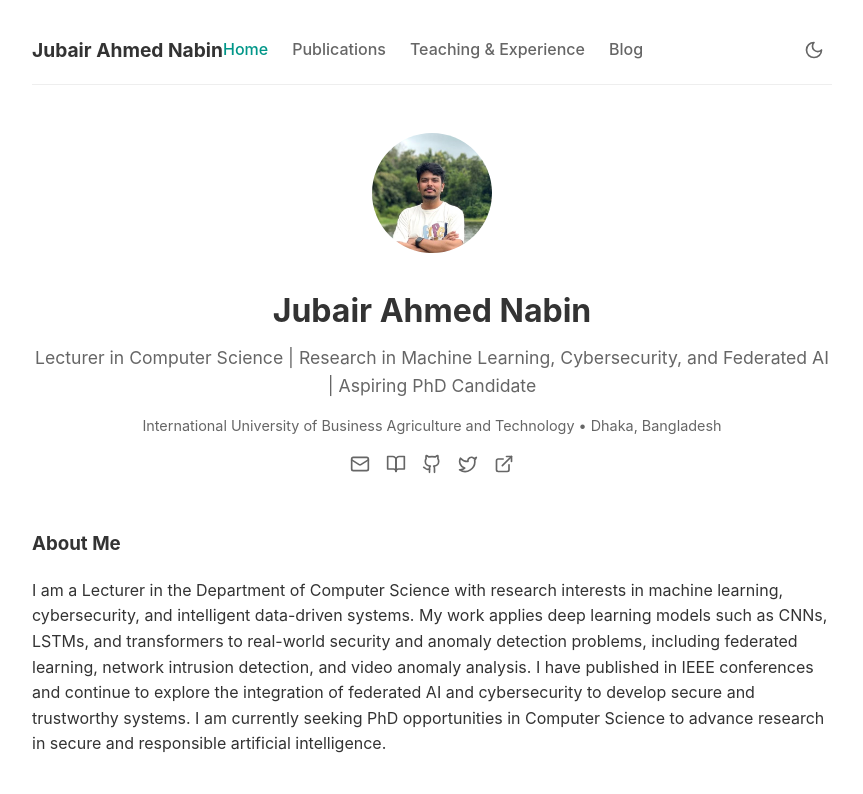
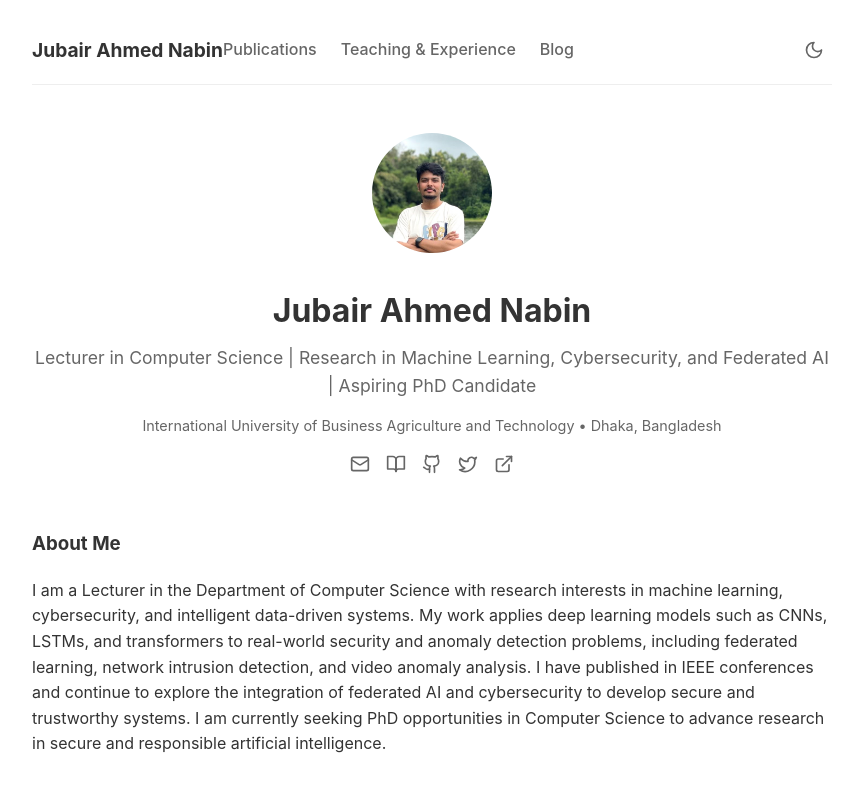
Before and after one commit to nabin47/nabin47.github.io, a React (Vite) app: page / in a window 1280 px wide. Shown: the top 794 px of the page, without its empty margins (208-1071 px from the left). Built offline with nearby package versions, Linux system fonts and the light colour scheme.

Commit message:
Remove redundant Home link from navbar

```diff
--- a/src/components/Layout.jsx
+++ b/src/components/Layout.jsx
@@ -29,7 +29,7 @@ export default function Layout() {
                     </div>
 
                     <ul className={`nav-links ${isMenuOpen ? 'open' : ''}`}>
-                        <li><NavLink to="/" onClick={closeMenu} className={({ isActive }) => isActive ? 'active' : ''}>Home</NavLink></li>
+
                         <li><NavLink to="/publications" onClick={closeMenu} className={({ isActive }) => isActive ? 'active' : ''}>Publications</NavLink></li>
                         <li><NavLink to="/experience" onClick={closeMenu} className={({ isActive }) => isActive ? 'active' : ''}>Teaching & Experience</NavLink></li>
                         <li><NavLink to="/blog" onClick={closeMenu} className={({ isActive }) => isActive ? 'active' : ''}>Blog</NavLink></li>
```
